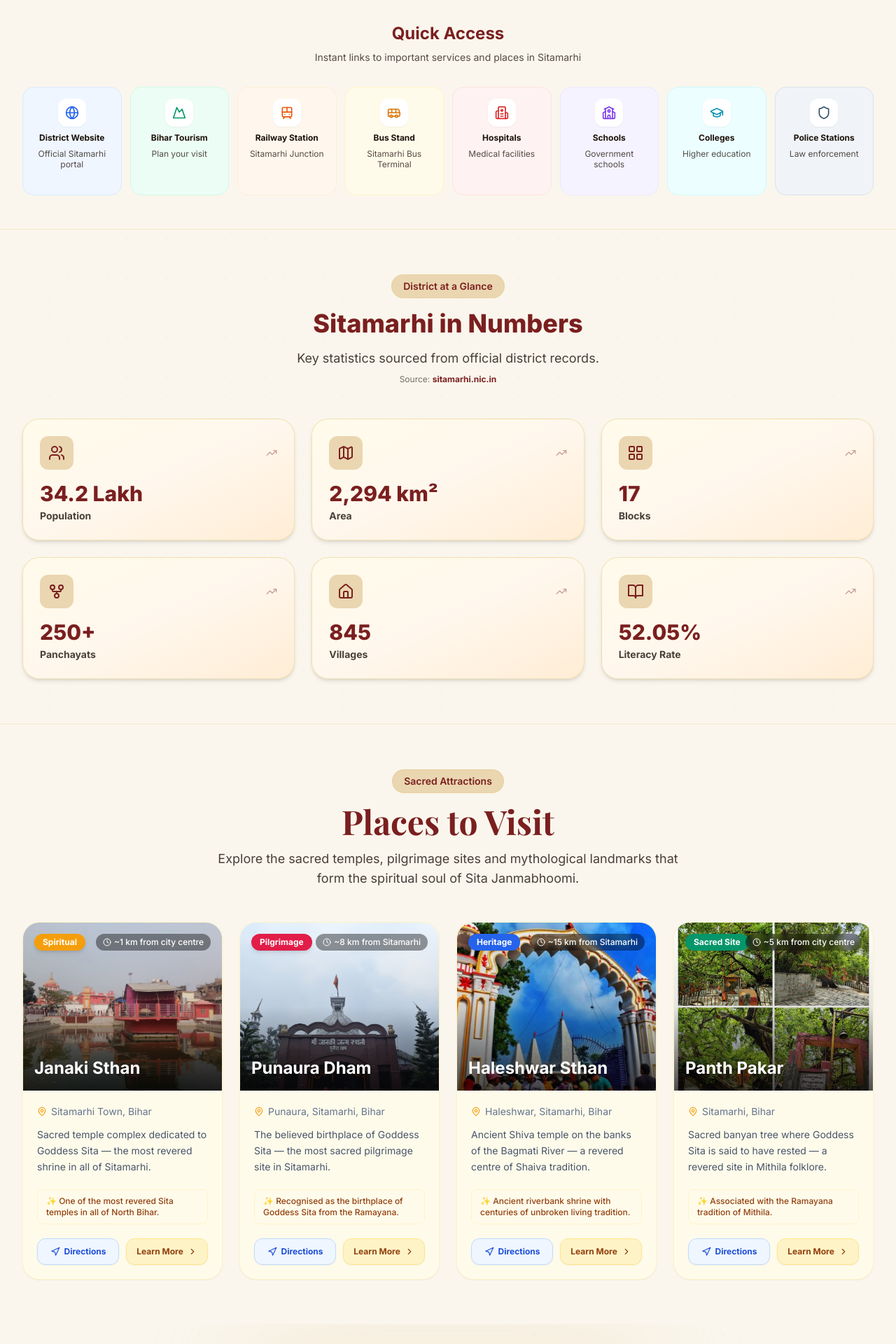
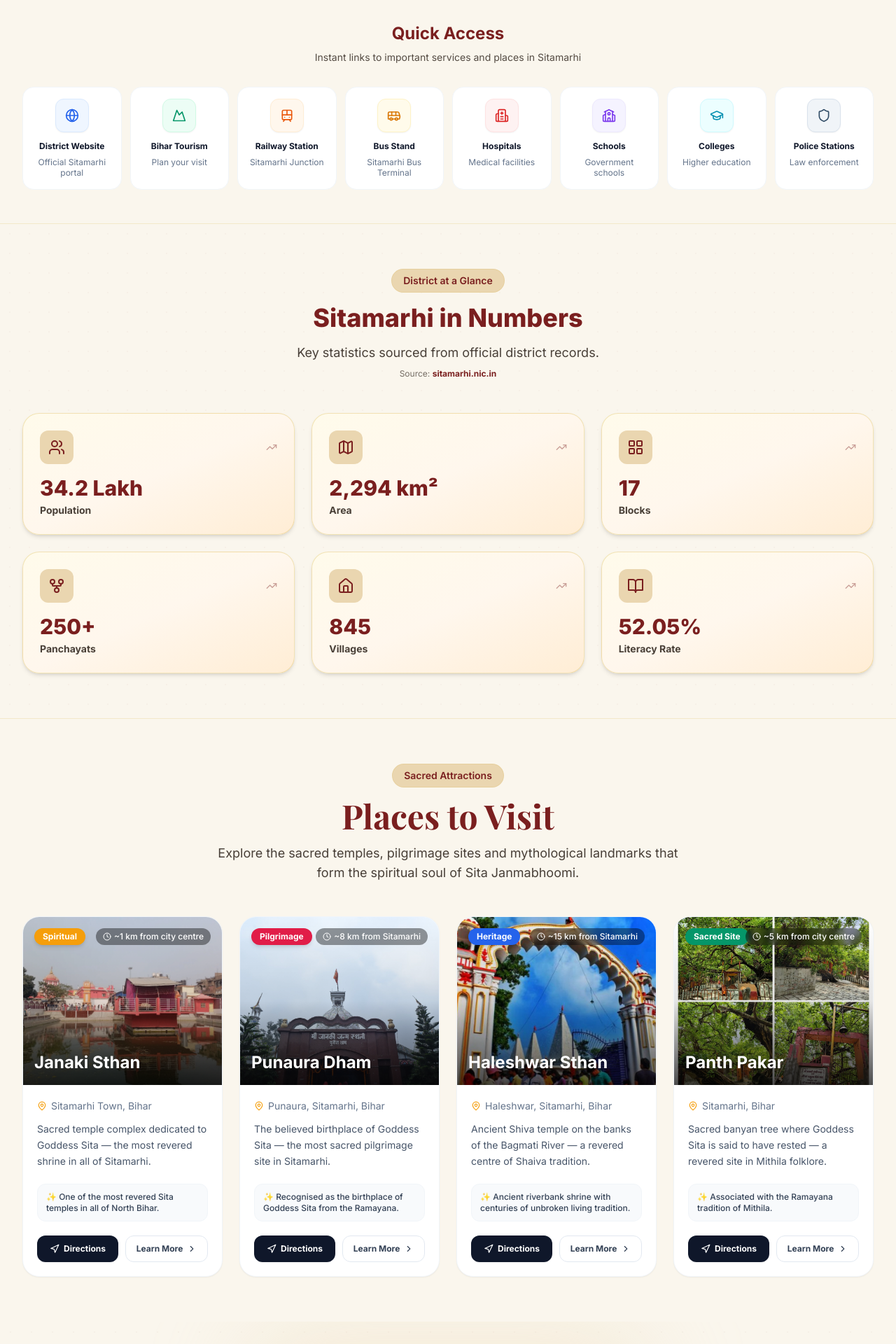
Before and after one commit to Ujjwallp/Sitamarhi_hometown_web, a React (Vite) app: page / in a window 1280 px wide. Shown: the part 800-2720 px from the top of the page at 70% size. Built offline with nearby package versions, Linux system fonts and the light colour scheme.

Commit message:
style: implement premium crisp white UI redesign for all cards

```diff
--- a/src/components/ui/culture-card.jsx
+++ b/src/components/ui/culture-card.jsx
@@ -12,7 +12,7 @@ export default function CultureCard({ item, index }) {
       initial={{ opacity: 0, y: 40 }}
       animate={isInView ? { opacity: 1, y: 0 } : {}}
       transition={{ duration: 0.6, delay: index * 0.12, ease: 'easeOut' }}
-      className="group bg-rose-50 rounded-3xl overflow-hidden shadow-sm hover:shadow-md transition-all duration-300 hover:-translate-y-1 flex flex-col border border-rose-100 h-full"
+      className="group bg-white rounded-3xl overflow-hidden shadow-sm hover:shadow-xl transition-all duration-300 hover:-translate-y-1 flex flex-col border border-slate-100 h-full"
     >
       <div className="relative h-52 overflow-hidden">
         <img
@@ -28,11 +28,11 @@ export default function CultureCard({ item, index }) {
         <h3 className="absolute bottom-3 left-4 text-xl font-bold text-white drop-shadow-md">{item.title}</h3>
       </div>
       <div className="p-5 flex-1 flex flex-col justify-between">
-        <p className="text-devotional-text/85 text-sm leading-relaxed mb-4 flex-1">{item.description}</p>
+        <p className="text-slate-600 text-sm leading-relaxed mb-4 flex-1">{item.description}</p>
 
-        <div className="flex items-start gap-2.5 bg-white border border-rose-100 rounded-xl p-3.5 mt-auto">
-          <Lightbulb className="w-4 h-4 text-rose-500 shrink-0 mt-0.5" />
-          <p className="text-xs text-rose-800 leading-snug font-semibold">{item.fact}</p>
+        <div className="flex items-start gap-2.5 bg-slate-50 border border-slate-100 rounded-xl p-3.5 mt-auto">
+          <Lightbulb className="w-4 h-4 text-amber-500 shrink-0 mt-0.5" />
+          <p className="text-xs text-slate-700 leading-snug font-medium">{item.fact}</p>
         </div>
       </div>
     </motion.div>
--- a/src/components/ui/place-card.jsx
+++ b/src/components/ui/place-card.jsx
@@ -12,7 +12,7 @@ export default function PlaceCard({ place, onLearnMore, index }) {
       initial={{ opacity: 0, y: 40 }}
       animate={isInView ? { opacity: 1, y: 0 } : {}}
       transition={{ duration: 0.6, delay: index * 0.1, ease: 'easeOut' }}
-      className="group bg-amber-50 rounded-3xl overflow-hidden shadow-sm hover:shadow-md transition-all duration-300 hover:-translate-y-1 flex flex-col border border-amber-100"
+      className="group bg-white rounded-3xl overflow-hidden shadow-sm hover:shadow-xl transition-all duration-300 hover:-translate-y-1 flex flex-col border border-slate-100"
     >
       <div className="relative h-60 overflow-hidden">
         <img
@@ -39,22 +39,22 @@ export default function PlaceCard({ place, onLearnMore, index }) {
         <p className="text-slate-600 text-sm leading-relaxed flex-1 mb-5">
           {place.shortDesc}
         </p>
-        <div className="bg-amber-50 border border-amber-100 rounded-lg px-3 py-2 mb-5">
-          <p className="text-xs text-amber-800 font-medium">✨ {place.fact}</p>
+        <div className="bg-slate-50 border border-slate-100 rounded-xl px-3 py-2.5 mb-5">
+          <p className="text-xs text-slate-700 font-medium">✨ {place.fact}</p>
         </div>
         <div className="flex gap-2.5 mt-auto">
           <a
             href={place.mapUrl}
             target="_blank"
             rel="noopener noreferrer"
-            className="flex-1 inline-flex items-center justify-center gap-1.5 bg-blue-50 text-blue-700 hover:bg-blue-100 border border-blue-200 px-3 py-2.5 rounded-xl text-xs font-bold transition-all shadow-sm"
+            className="flex-1 inline-flex items-center justify-center gap-1.5 bg-slate-900 hover:bg-slate-800 text-white px-3 py-2.5 rounded-xl text-xs font-bold transition-colors shadow-sm"
           >
             <Navigation className="w-3.5 h-3.5" />
             Directions
           </a>
           <button
             onClick={() => onLearnMore(place)}
-            className="flex-1 inline-flex items-center justify-center gap-1.5 bg-amber-100 text-amber-800 hover:bg-amber-200 border border-amber-200 px-3 py-2.5 rounded-xl text-xs font-bold transition-all shadow-sm"
+            className="flex-1 inline-flex items-center justify-center gap-1.5 bg-white hover:bg-slate-50 text-slate-700 border border-slate-200 hover:border-slate-300 px-3 py-2.5 rounded-xl text-xs font-bold transition-colors"
           >
             Learn More
             <ChevronRight className="w-3.5 h-3.5" />
--- a/src/pages/home/sections/district-directory.jsx
+++ b/src/pages/home/sections/district-directory.jsx
@@ -59,7 +59,7 @@ function DirectoryCard({ entry, index }) {
       initial={{ opacity: 0, y: 24 }}
       animate={isInView ? { opacity: 1, y: 0 } : {}}
       transition={{ duration: 0.5, delay: index * 0.06, ease: 'easeOut' }}
-      className="bg-stone-50 rounded-2xl border border-stone-200 p-6 shadow-sm hover:shadow-md transition-all duration-300 flex flex-col justify-between group"
+      className="bg-white rounded-2xl border border-slate-100 p-6 shadow-sm hover:shadow-xl transition-all duration-300 flex flex-col justify-between group"
     >
       <div>
         <div className="flex items-center gap-3.5 mb-5">
@@ -101,7 +101,7 @@ function DirectoryCard({ entry, index }) {
         {isPhonePublic ? (
           <a
             href={`tel:${entry.phone}`}
-            className="flex-1 inline-flex items-center justify-center bg-emerald-50 text-emerald-700 hover:bg-emerald-100 border border-emerald-200 px-3 py-2 rounded-xl text-xs font-bold transition-colors"
+            className="flex-1 inline-flex items-center justify-center bg-slate-900 hover:bg-slate-800 text-white px-3 py-2 rounded-xl text-xs font-bold transition-colors shadow-sm"
           >
             Call
           </a>
@@ -118,7 +118,7 @@ function DirectoryCard({ entry, index }) {
           href={entry.website}
           target="_blank"
           rel="noopener noreferrer"
-          className="flex-1 inline-flex items-center justify-center gap-1 bg-blue-50 text-blue-700 hover:bg-blue-100 border border-blue-200 px-3 py-2 rounded-xl text-xs font-bold transition-colors"
+          className="flex-1 inline-flex items-center justify-center gap-1 bg-white hover:bg-slate-50 text-slate-700 border border-slate-200 hover:border-slate-300 px-3 py-2 rounded-xl text-xs font-bold transition-colors"
         >
           <Globe className="w-3 h-3" />
           Portal
--- a/src/pages/home/sections/history.jsx
+++ b/src/pages/home/sections/history.jsx
@@ -13,7 +13,7 @@ function HeritageNode({ item, index }) {
     <div className="w-full flex flex-col md:flex-row items-center relative my-4 md:my-3">
       <div className={`w-full md:w-1/2 flex justify-center ${isLeft ? 'md:justify-end md:pr-12' : 'md:order-2 md:justify-start md:pl-12'}`}>
         <div className="w-full max-w-md px-4">
-          <div className="bg-orange-50 border border-orange-100 rounded-3xl p-6 shadow-sm hover:shadow-md hover:-translate-y-1 transition-all duration-300 relative group">
+          <div className="bg-white border border-slate-100 rounded-3xl p-6 shadow-sm hover:shadow-xl hover:-translate-y-1 transition-all duration-300 relative group">
             <div className={`w-12 h-12 bg-white rounded-xl flex items-center justify-center shadow-sm mb-4 ${isLeft ? 'md:ml-auto md:mr-0' : 'md:mr-auto md:ml-0'} group-hover:shadow transition-shadow`}>
               <Icon className="w-6 h-6 text-devotional-maroon" />
             </div>
@@ -27,11 +27,11 @@ function HeritageNode({ item, index }) {
               </span>
             </div>
 
-            <h3 className="text-xl font-bold text-devotional-text mb-2 leading-tight group-hover:text-devotional-saffron transition-colors">
+            <h3 className="text-xl font-bold text-slate-900 mb-2 leading-tight group-hover:text-amber-600 transition-colors">
               {item.title}
             </h3>
 
-            <p className="text-devotional-text/80 text-sm leading-relaxed">
+            <p className="text-slate-600 text-sm leading-relaxed">
               {item.description}
             </p>
 
--- a/src/pages/home/sections/quick-access.jsx
+++ b/src/pages/home/sections/quick-access.jsx
@@ -100,14 +100,14 @@ export default function QuickAccess() {
                 href={service.href}
                 target={service.external ? '_blank' : undefined}
                 rel={service.external ? 'noopener noreferrer' : undefined}
-                className={`${service.color} border ${service.borderColor} rounded-2xl p-4 flex flex-col items-center text-center gap-2 transition-all duration-200 group hover:-translate-y-1 hover:shadow-md`}
+                className={`bg-white border border-slate-100 rounded-2xl p-4 flex flex-col items-center text-center gap-2 transition-all duration-200 group hover:-translate-y-1 hover:shadow-xl hover:border-slate-200 relative overflow-hidden`}
               >
-                <div className={`w-10 h-10 bg-white rounded-xl flex items-center justify-center shadow-sm group-hover:shadow`}>
+                <div className={`w-12 h-12 ${service.color} border ${service.borderColor} rounded-xl flex items-center justify-center shadow-sm group-hover:scale-110 transition-transform`}>
                   <Icon className={`w-5 h-5 ${service.iconColor}`} />
                 </div>
-                <p className="text-xs font-bold text-devotional-text leading-tight">{service.label}</p>
-                <p className="text-xs text-devotional-text/75 leading-tight hidden sm:block">{service.description}</p>
-                <ArrowUpRight className={`w-3 h-3 ${service.iconColor} opacity-0 group-hover:opacity-100 transition-opacity`} />
+                <p className="text-xs font-bold text-slate-900 leading-tight mt-1">{service.label}</p>
+                <p className="text-xs text-slate-500 leading-tight hidden sm:block">{service.description}</p>
+                <ArrowUpRight className={`w-3.5 h-3.5 ${service.iconColor} opacity-0 group-hover:opacity-100 transition-opacity absolute top-3 right-3`} />
               </a>
             );
           })}
```
Also changed, not shown: src/components/ui/officer-card.jsx (+7 -7 lines).
